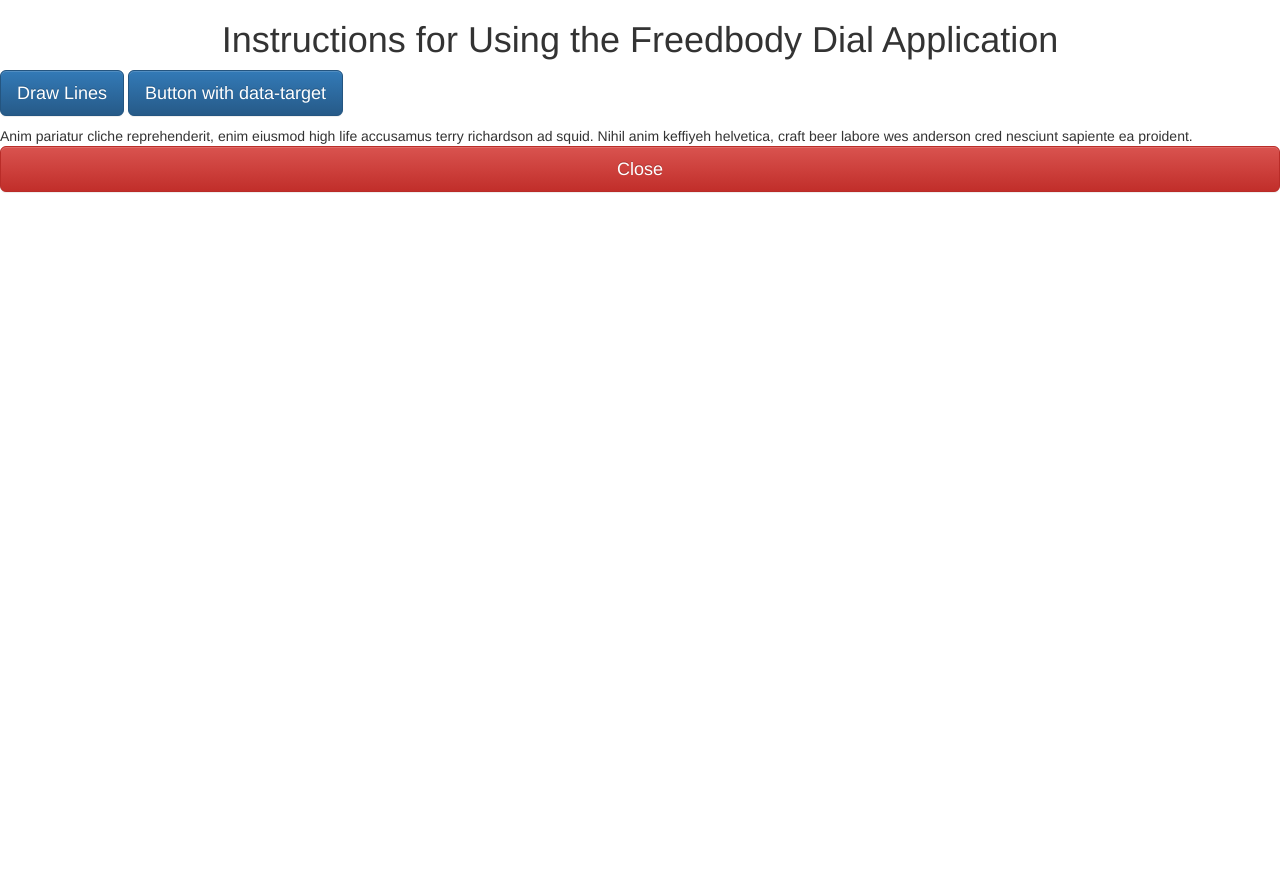
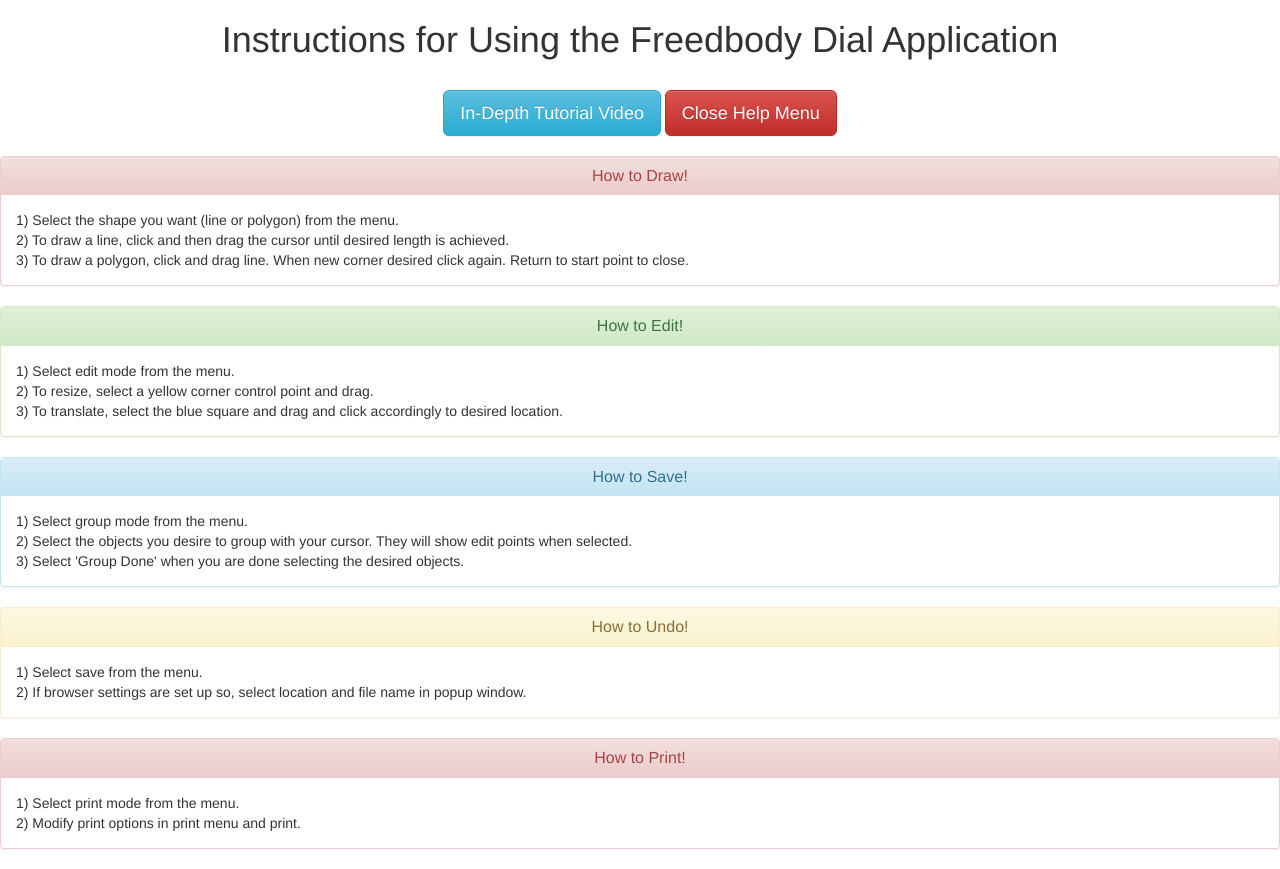
Before and after one commit to adithram/FreebodyDial, a Flask app: template templates/instructions.html in a window 1280 px wide. Before the commit the page ends 193 px from the top, so only its background shows below. Run offline with Flask 2, Linux system fonts and the light colour scheme; the template is opened without the code that fills it, so the values that code supplies are empty; some libraries are stand-ins or nearby versions.

Commit message:
Updating how to button

```diff
--- a/templates/instructions.html
+++ b/templates/instructions.html
@@ -29,34 +29,91 @@ function closeTab() {
 }
 </script>
 
+<script>
+function openVideo(){
+	function openInNewTab(url) {
+      var win = window.open(url, '_blank');
+      win.focus();
+    }
+
+
+    openInNewTab("https://www.youtube.com");
+}
+
+</script>
+
 
 </head>
 <body>
 
 <center><h1>Instructions for Using the Freedbody Dial Application</h1></center>
 
-<p>
-  <a class="btn btn-primary btn-lg" data-toggle="line" aria-expanded="false" aria-controls="lineInstr">
-    Draw Lines
-  </a>
-  <button class="btn btn-primary btn-lg" type="button" data-toggle="collapse" data-target="#collapseExample" aria-expanded="false" aria-controls="collapseExample">
-    Button with data-target
-  </button>
-</p>
-<div class="collapse" id="collapseExample">
-  <div class="card card-block">
-    Anim pariatur cliche reprehenderit, enim eiusmod high life accusamus terry richardson ad squid. Nihil anim keffiyeh helvetica, craft beer labore wes anderson cred nesciunt sapiente ea proident.
+<br>
+
+<center><button type="button" onclick = "openVideo()" class="btn btn-info btn-lg">In-Depth Tutorial Video</button>
+
+<button type="button" onclick = "closeTab()" class="btn btn-danger btn-lg">Close Help Menu</button>
+</center>
+
+<br>
+
+<div class="panel panel-danger">
+  <div class="panel-heading">
+    <h3 class="panel-title"><center>How to Draw!</center></h3>
+  </div>
+  <div class="panel-body">
+    1) Select the shape you want (line or polygon) from the menu.<br>
+    2) To draw a line, click and then drag the cursor until desired length is achieved.<br>
+    3) To draw a polygon, click and drag line. When new corner desired click again. Return to start point to close.<br>
   </div>
 </div>
 
-<div class="line" id="collapseExample">
-  <div class="card card-block">
-    Anim pariatur cliche reprehenderit, enim eiusmod high life accusamus terry richardson ad squid. Nihil anim keffiyeh helvetica, craft beer labore wes anderson cred nesciunt sapiente ea proident.
+<div class="panel panel-success">
+  <div class="panel-heading">
+    <h3 class="panel-title"><center>How to Edit!</center></h3>
+  </div>
+  <div class="panel-body">
+    1) Select edit mode from the menu.<br>
+    2) To resize, select a yellow corner control point and drag.<br>
+    3) To translate, select the blue square and drag and click accordingly to desired location.<br>
   </div>
 </div>
 
-<center><button type="button" onclick = "closeTab()" class="btn btn-danger btn-lg btn-block">Close</button></center>
+<div class="panel panel-info">
+  <div class="panel-heading">
+    <h3 class="panel-title"><center>How to Save!</center></h3>
+  </div>
+  <div class="panel-body">
+    1) Select group mode from the menu.<br>
+    2) Select the objects you desire to group with your cursor. They will show edit points when selected.<br>
+    3) Select 'Group Done' when you are done selecting the desired objects.<br>
+  </div>
+</div>
 
+<div class="panel panel-warning">
+  <div class="panel-heading">
+    <h3 class="panel-title"><center>How to Undo!</center></h3>
+  </div>
+  <div class="panel-body">
+    1) Select save from the menu.<br>
+    2) If browser settings are set up so, select location and file name in popup window.<br>
+  </div>
+</div>
+
+<div class="panel panel-danger">
+  <div class="panel-heading">
+    <h3 class="panel-title"><center>How to Print!</center></h3>
+  </div>
+  <div class="panel-body">
+    1) Select print mode from the menu.<br>
+    2) Modify print options in print menu and print.<br>
+  </div>
+</div>
+
+
+
+<!-- <center><button type="button" onclick = "closeTab()" class="btn btn-danger btn-lg btn-block">Close Help Menu</button></center>
+ -->
 
 </body>
 </html>
```
Also changed, not shown: static/Ellipse.js (+0 -8 lines), static/Model.js (+2 -28 lines).
